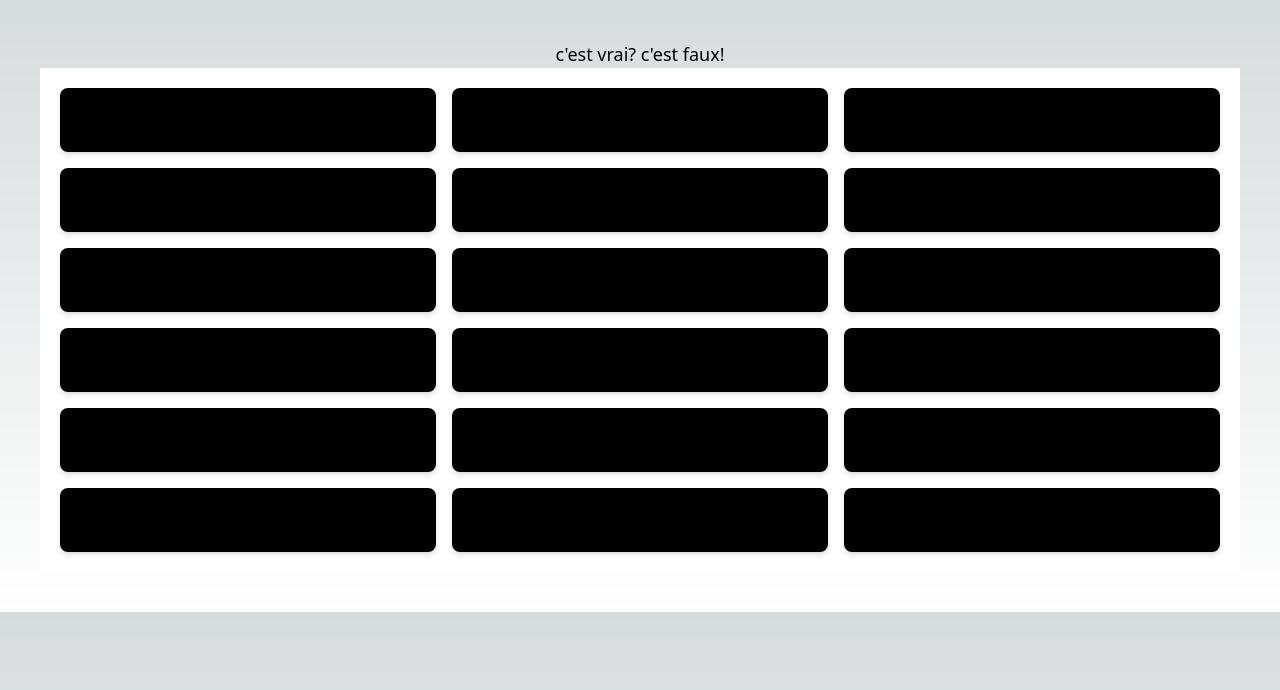
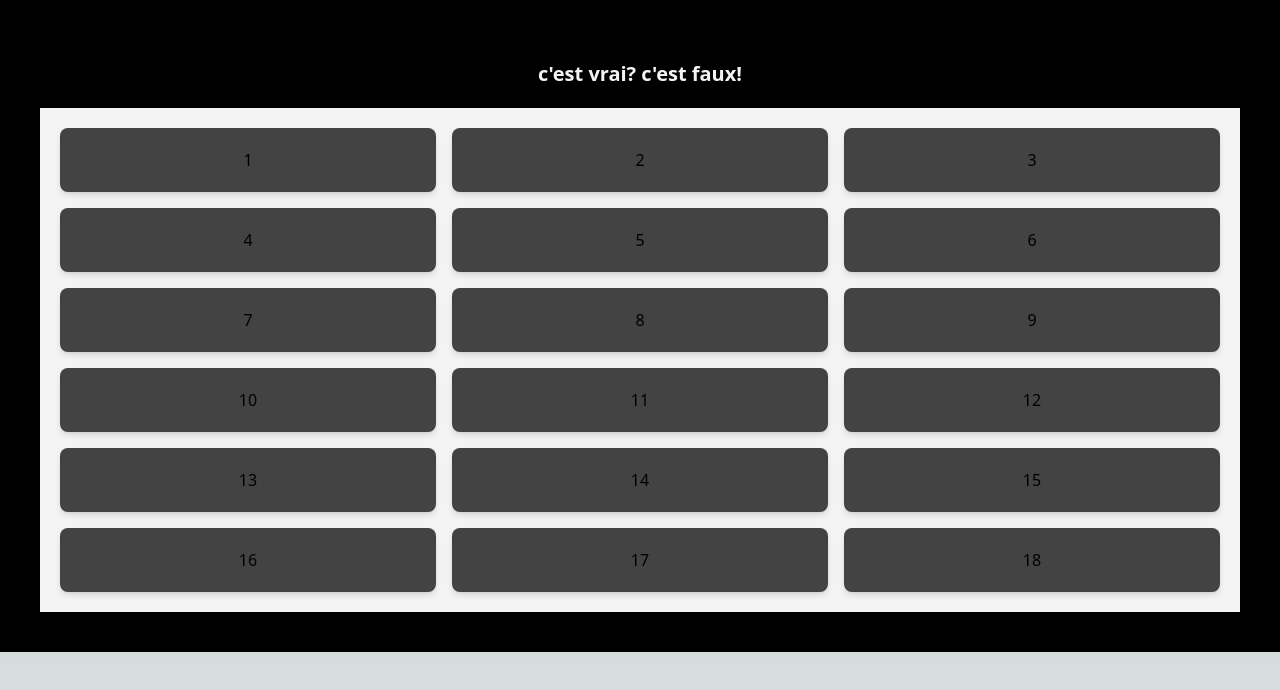
Before and after one commit to Bigodrigo/VerdadeiroFalso, a Next.js app: page / in a window 1280 px wide. Shown: the top 690 px of the page. Built offline with nearby package versions, Linux system fonts and the light colour scheme.

Commit message:
Finalizado!

```diff
--- a/src/app/page.jsx
+++ b/src/app/page.jsx
@@ -23,61 +23,61 @@ export default function Home() {
   const [ show18, setShow18 ] = useState(false);
 
   return (
-    <main className="items-center justify-between p-10">
-      <h1 className='text-center text-lg'>c&apos;est vrai? c&apos;est faux!</h1>
-      <div className="grid grid-cols-2 md:grid-cols-3 gap-4 p-5 bg-white">
-        <button key={1} onClick={()=>{setShow1(!show1)}} className="flex-1 p-5 shadow-md rounded-lg bg-black">
+    <main className="items-center justify-between p-10 bg-black">
+      <h1 className='text-center text-xl text-creme p-5 font-bold'>c&apos;est vrai? c&apos;est faux!</h1>
+      <div className="grid grid-cols-2 md:grid-cols-3 gap-4 p-5 bg-creme">
+        <button key={1} onClick={()=>{setShow1(!show1)}} className="flex-1 p-5 shadow-md rounded-lg bg-cinza">
             {show1 ? options[0].mensagem : 1}
         </button>
-        <button key={2} onClick={()=>{setShow2(!show2)}} className="flex-1 p-5 shadow-md rounded-lg bg-black">
+        <button key={2} onClick={()=>{setShow2(!show2)}} className="flex-1 p-5 shadow-md rounded-lg bg-cinza">
             {show2 ? options[1].mensagem : 2}
         </button>
-        <button key={3} onClick={()=>{setShow3(!show3)}} className="flex-1 p-5 shadow-md rounded-lg bg-black">
+        <button key={3} onClick={()=>{setShow3(!show3)}} className="flex-1 p-5 shadow-md rounded-lg bg-cinza">
             {show3 ? options[2].mensagem : 3}
         </button>
-        <button key={4} onClick={()=>{setShow4(!show4)}} className="flex-1 p-5 shadow-md rounded-lg bg-black">
+        <button key={4} onClick={()=>{setShow4(!show4)}} className="flex-1 p-5 shadow-md rounded-lg bg-cinza">
             {show4 ? options[3].mensagem : 4}
         </button>
-        <button key={5} onClick={()=>{setShow5(!show5)}} className="flex-1 p-5 shadow-md rounded-lg bg-black">
+        <button key={5} onClick={()=>{setShow5(!show5)}} className="flex-1 p-5 shadow-md rounded-lg bg-cinza">
             {show5 ? options[4].mensagem : 5}
         </button>
-        <button key={6} onClick={()=>{setShow6(!show6)}} className="flex-1 p-5 shadow-md rounded-lg bg-black">
+        <button key={6} onClick={()=>{setShow6(!show6)}} className="flex-1 p-5 shadow-md rounded-lg bg-cinza">
             {show6 ? options[5].mensagem : 6}
         </button>
-        <button key={7} onClick={()=>{setShow7(!show7)}} className="flex-1 p-5 shadow-md rounded-lg bg-black">
+        <button key={7} onClick={()=>{setShow7(!show7)}} className="flex-1 p-5 shadow-md rounded-lg bg-cinza">
             {show7 ? options[6].mensagem : 7}
         </button>
-        <button key={8} onClick={()=>{setShow8(!show8)}} className="flex-1 p-5 shadow-md rounded-lg bg-black">
+        <button key={8} onClick={()=>{setShow8(!show8)}} className="flex-1 p-5 shadow-md rounded-lg bg-cinza">
             {show8 ? options[7].mensagem : 8}
         </button>
-        <button key={9} onClick={()=>{setShow9(!show9)}} className="flex-1 p-5 shadow-md rounded-lg bg-black">
+        <button key={9} onClick={()=>{setShow9(!show9)}} className="flex-1 p-5 shadow-md rounded-lg bg-cinza">
             {show9 ? options[8].mensagem : 9}
         </button>
-        <button key={10} onClick={()=>{setShow10(!show10)}} className="flex-1 p-5 shadow-md rounded-lg bg-black">
+        <button key={10} onClick={()=>{setShow10(!show10)}} className="flex-1 p-5 shadow-md rounded-lg bg-cinza">
             {show10 ? options[9].mensagem : 10}
         </button>
-        <button key={11} onClick={()=>{setShow11(!show11)}} className="flex-1 p-5 shadow-md rounded-lg bg-black">
+        <button key={11} onClick={()=>{setShow11(!show11)}} className="flex-1 p-5 shadow-md rounded-lg bg-cinza">
             {show11 ? options[10].mensagem : 11}
         </button>
-        <button key={12} onClick={()=>{setShow12(!show12)}} className="flex-1 p-5 shadow-md rounded-lg bg-black">
+        <button key={12} onClick={()=>{setShow12(!show12)}} className="flex-1 p-5 shadow-md rounded-lg bg-cinza">
             {show12 ? options[11].mensagem : 12}
         </button>
-        <button key={13} onClick={()=>{setShow13(!show13)}} className="flex-1 p-5 shadow-md rounded-lg bg-black">
+        <button key={13} onClick={()=>{setShow13(!show13)}} className="flex-1 p-5 shadow-md rounded-lg bg-cinza">
             {show13 ? options[12].mensagem : 13}
         </button>
-        <button key={14} onClick={()=>{setShow14(!show14)}} className="flex-1 p-5 shadow-md rounded-lg bg-black">
+        <button key={14} onClick={()=>{setShow14(!show14)}} className="flex-1 p-5 shadow-md rounded-lg bg-cinza">
             {show14 ? options[13].mensagem : 14}
         </button>
-        <button key={15} onClick={()=>{setShow15(!show15)}} className="flex-1 p-5 shadow-md rounded-lg bg-black">
+        <button key={15} onClick={()=>{setShow15(!show15)}} className="flex-1 p-5 shadow-md rounded-lg bg-cinza">
             {show15 ? options[14].mensagem : 15}
         </button>
-        <button key={16} onClick={()=>{setShow16(!show16)}} className="flex-1 p-5 shadow-md rounded-lg bg-black">
+        <button key={16} onClick={()=>{setShow16(!show16)}} className="flex-1 p-5 shadow-md rounded-lg bg-cinza">
             {show16 ? options[15].mensagem : 16}
         </button>
-        <button key={17} onClick={()=>{setShow17(!show17)}} className="flex-1 p-5 shadow-md rounded-lg bg-black">
+        <button key={17} onClick={()=>{setShow17(!show17)}} className="flex-1 p-5 shadow-md rounded-lg bg-cinza">
             {show17 ? options[16].mensagem : 17}
         </button>
-        <button key={18} onClick={()=>{setShow18(!show18)}} className="flex-1 p-5 shadow-md rounded-lg bg-black">
+        <button key={18} onClick={()=>{setShow18(!show18)}} className="flex-1 p-5 shadow-md rounded-lg bg-cinza">
             {show18 ? options[17].mensagem : 18}
         </button>
       </div>
--- a/tailwind.config.js
+++ b/tailwind.config.js
@@ -14,6 +14,13 @@ module.exports = {
           'conic-gradient(from 180deg at 50% 50%, var(--tw-gradient-stops))',
       },
     },
+    colors: {
+      transparent: 'transparent',
+      current: 'currentColor',
+      'white': '#ffffff',
+      'creme': '#f3f3f3',
+      'cinza': '#434343'
+    }
   },
   plugins: [
     require("flowbite/plugin")
```
